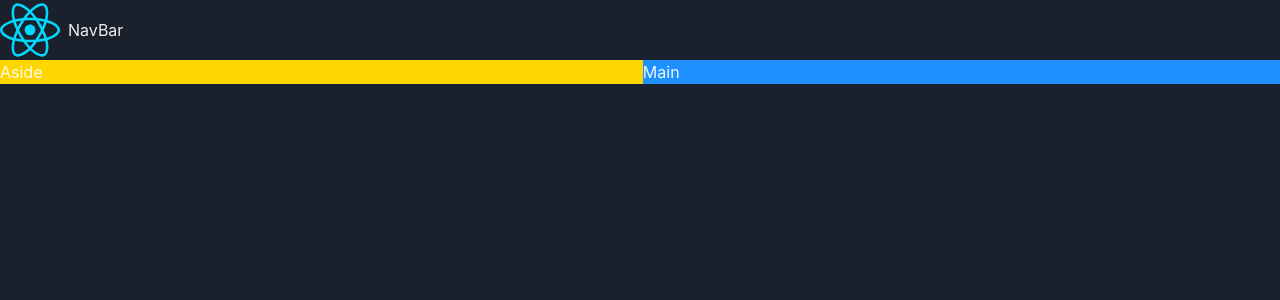
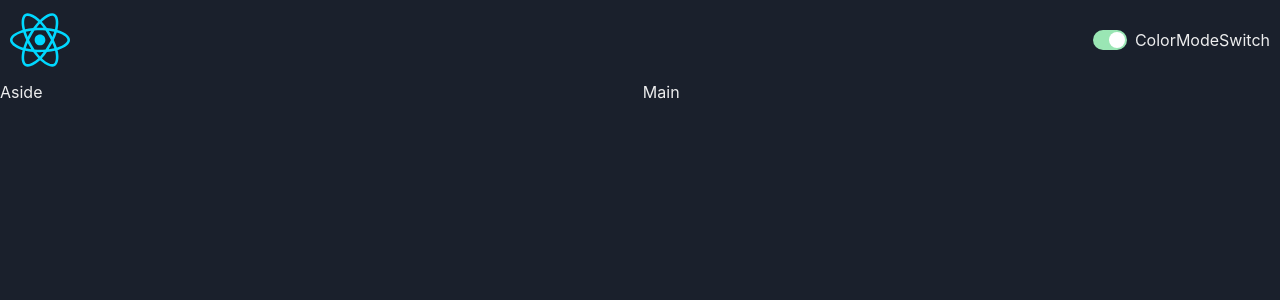
Before and after one commit to sombathoudom/game-hub, a React (Vite) app: page / in a window 1280 px wide. Shown: the top 300 px of the page. Built offline with nearby package versions, Linux system fonts and the light colour scheme.

Commit message:
build color mode switch

```diff
--- a/src/App.tsx
+++ b/src/App.tsx
@@ -10,9 +10,9 @@
         <NavBar/>
       </GridItem>
       <Show above="lg">
-        <GridItem area={'aside'} bg="gold">Aside</GridItem>
+        <GridItem area={'aside'}>Aside</GridItem>
       </Show>
-      <GridItem area={'main'} bg="dodgerblue">Main</GridItem>
+      <GridItem area={'main'}>Main</GridItem>
     </Grid>
   )
 }
--- /dev/null
+++ b/src/components/ColorModeSwitch.tsx
@@ -0,0 +1,12 @@
+import { HStack, Switch, Text, useColorMode} from '@chakra-ui/react'
+function ColorModeSwitch() {
+    const {toggleColorMode, colorMode} = useColorMode()
+  return (
+    <HStack>
+        <Switch colorScheme='green' isChecked={colorMode === 'dark'} onChange={toggleColorMode}/>
+        <Text>ColorModeSwitch</Text>
+    </HStack>
+  )
+}
+
+export default ColorModeSwitch
--- a/src/components/NavBar.tsx
+++ b/src/components/NavBar.tsx
@@ -1,12 +1,13 @@
 import { HStack, Image, Text } from '@chakra-ui/react'
 import logo from '../assets/react.svg';
 import React from 'react'
+import ColorModeSwitch from './ColorModeSwitch';
 
 function NavBar() {
   return (
-    <HStack>
+    <HStack justifyContent='space-between' padding="10px">
         <Image src={logo} alt="Vercel Logo" boxSize="60px"  />
-        <Text>NavBar</Text>
+        <ColorModeSwitch/>
     </HStack>
   )
 }
```
